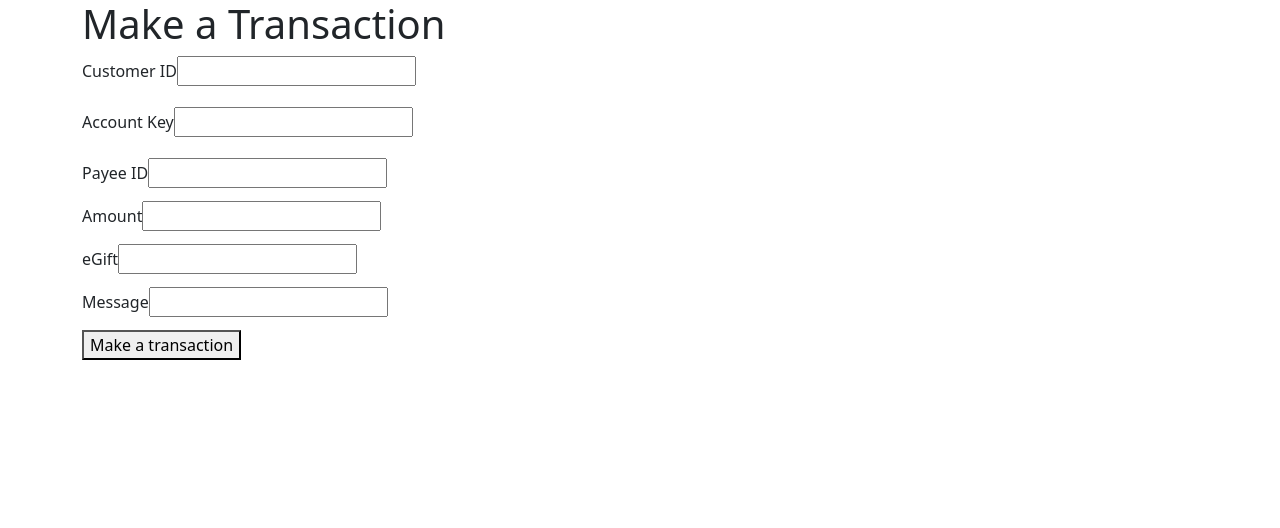
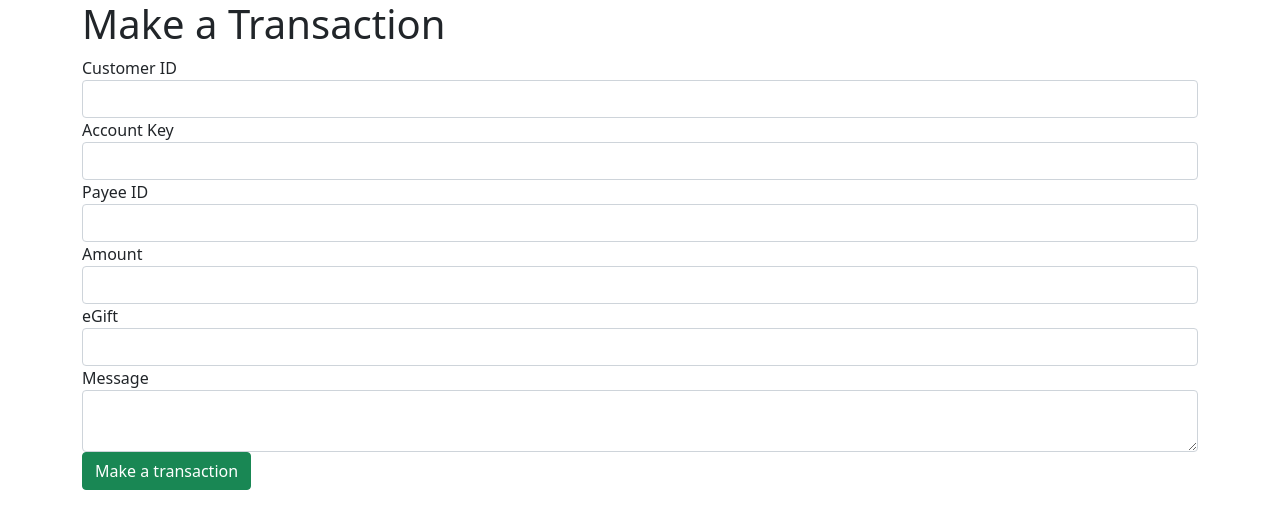
Before and after one commit to loohuiming/TT4_Group15, a React (Create React App) app: page /addTransaction in a window 1280 px wide. Shown: the top 528 px of the page. Built offline with nearby package versions, Linux system fonts and the light colour scheme.

Commit message:
linked submit button to addTransaction api

```diff
--- a/package.json
+++ b/package.json
@@ -9,6 +9,7 @@
     "axios": "^0.21.1",
     "bootstrap": "^5.0.0",
     "react": "^17.0.2",
+    "react-bootstrap": "^1.5.2",
     "react-dom": "^17.0.2",
     "react-router-dom": "^5.2.0",
     "react-scripts": "4.0.3",
--- a/src/components/AddTransaction.js
+++ b/src/components/AddTransaction.js
@@ -1,15 +1,15 @@
-import React, { useState } from 'react';
-import axios from 'axios';
+import React, { useState } from "react";
+import axios from "axios";
 
 function AddTransaction() {
   const initialFormData = Object.freeze({
-        "custID": 0,
-        "accountKey": "",
-        "payeeID": 0,
-        "amount": 0,
-        "eGift": false,
-        "message": "",
-    })
+    custID: 0,
+    accountKey: "",
+    payeeID: 0,
+    amount: 0,
+    eGift: false,
+    message: "",
+  });
 
   const [formData, setFormData] = useState(initialFormData);
 
@@ -22,68 +22,114 @@ function AddTransaction() {
       ...formData,
       [e.target.name]: e.target.value.trim(),
     });
-        console.log(formData)
+    console.log(formData);
   };
 
   const handleSubmit = () => {
-        const data = {...formData};
-        console.log(data)
-        // useEffect(() => {
-        //     async function postTransaction() {
-        //         let transactionAPI = 'https://ipllrj2mq8.execute-api.ap-southeast-1.amazonaws.com/techtrek/transactions/add'
-        //         axios.defaults.headers.common = {
-        //             "X-API-Key": "Qjstc0HrUl4agLzgkROfI9XqteNBxvdM5B8x0jWO",
-        //         };
-        //         axios.post(transactionAPI, {
-        //             data
-        //         }).then(function (response) {
-        //             console.log(response)
-        //         }).catch(function (error) {
-        //             console.log(error);
-        //         });
-        //     }
-        // }
+    const data = { ...formData };
+    console.log(data);
+
+    const postTransaction = async () => {
+      try {
+        const transactionAPI =
+          "https://ipllrj2mq8.execute-api.ap-southeast-1.amazonaws.com/techtrek/transactions/add";
+
+        fetch(transactionAPI, {
+          method: "POST",
+          headers: {
+            Accept: "application/json",
+            "Content-Type": "application/json",
+            "X-API-Key": "Qjstc0HrUl4agLzgkROfI9XqteNBxvdM5B8x0jWO"
+          },
+          body: JSON.stringify(data),
+        })
+          .then((response) => response.json())
+          .then((json) => {
+            console.log(json); // output from API
+          });
+      } catch (e) {
+        console.error(e.message);
       }
+    };
+
+    postTransaction();
+  };
 
   return (
     <>
       <h1>Make a Transaction</h1>
-            <form>
-                <div class="mb-3">
-                    <label for="custID" class="form-label">Customer ID</label>
-                    <input type="text" id="custID" name="custID"></input>
+      <div>
+        <div className="form-group">
+          <label htmlFor="custID">Customer ID</label>
+          <input
+            type="text"
+            className="form-control"
+            name="custID"
+            placeholder=""
+            onChange={handleChange}
+          />
         </div>
-                <div class="mb-3">
-                    <label for="accountKey" class="form-label">Account Key</label>
-                    <input type="text" id="accountKey" name="accountKey"></input>
+        <div className="form-group">
+          <label htmlFor="accountKey">Account Key</label>
+          <input
+            type="text"
+            className="form-control"
+            name="accountKey"
+            placeholder=""
+            onChange={handleChange}
+          />
         </div>
-                <div class="mb-2">
-                    <label for="payeeID" class="form-label">Payee ID</label>
-                    <input type="text" id="payeeID" name="payeeID"></input>
+        <div className="form-group">
+          <label htmlFor="payeeID">Payee ID</label>
+          <input
+            type="text"
+            className="form-control"
+            name="payeeID"
+            placeholder=""
+            onChange={handleChange}
+          />
         </div>
-                <div class="mb-2">
-                    <label for="amount" class="form-label">Amount</label>
-                    <input type="text" id="amount" name="amount"></input>
+        <div className="form-group">
+          <label htmlFor="amount">Amount</label>
+          <input
+            type="text"
+            className="form-control"
+            name="amount"
+            placeholder=""
+            onChange={handleChange}
+          />
         </div>
-                <div class="mb-2">
-                    <label for="eGift" class="form-label">eGift</label>
-                    <input type="text" id="eGift" name="eGift"></input>
-                    {/* true false */}
+        <div className="form-group">
+          <label htmlFor="eGift">eGift</label>
+          <input
+            type="text"
+            className="form-control"
+            name="eGift"
+            placeholder=""
+            onChange={handleChange}
+          />
         </div>
-                <div class="mb-2">
-                    <label for="message" class="form-label">Message</label>
-                    <input type="text" id="message" name="message"></input>
+        <div className="form-group">
+          <label htmlFor="message">Message</label>
+          <textarea
+            type="text"
+            className="form-control"
+            name="message"
+            placeholder=""
+            onChange={handleChange}
+          />
         </div>
-            </form>
+
         <button
           type="submit"
-                className="button is-link"
+          className="btn btn-success"
           onClick={() => handleSubmit()}
         >
           Make a transaction
         </button>
+      </div>
     </>
-    )
+  );
 }
 
 export default AddTransaction;
```
Also changed, not shown: 1 other file (tests, documents, lock files or other folders). Lines whose indentation alone changed are shown as unchanged.
